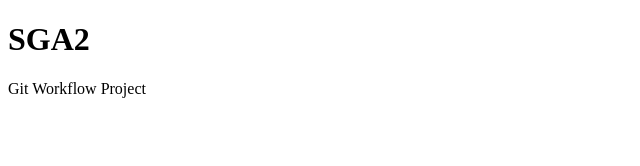
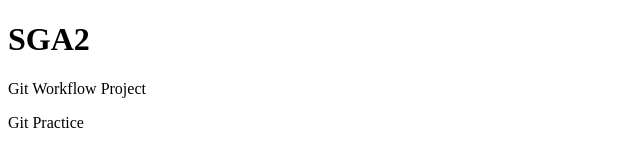
Before and after one commit to ethicalcod/gitWorkflow, a plain HTML site: page index.html in a window 1280 px wide. Shown: the full height of the page, 0-640 px from the left. Drawn offline with Linux system fonts and the light colour scheme.

Commit message:
index.html update

```diff
--- a/index.html
+++ b/index.html
@@ -6,5 +6,6 @@
 <body>
     <h1>SGA2</h1>
     <p>Git Workflow Project</p>
+    <p>Git Practice</p>
 </body>
 </html>
```
